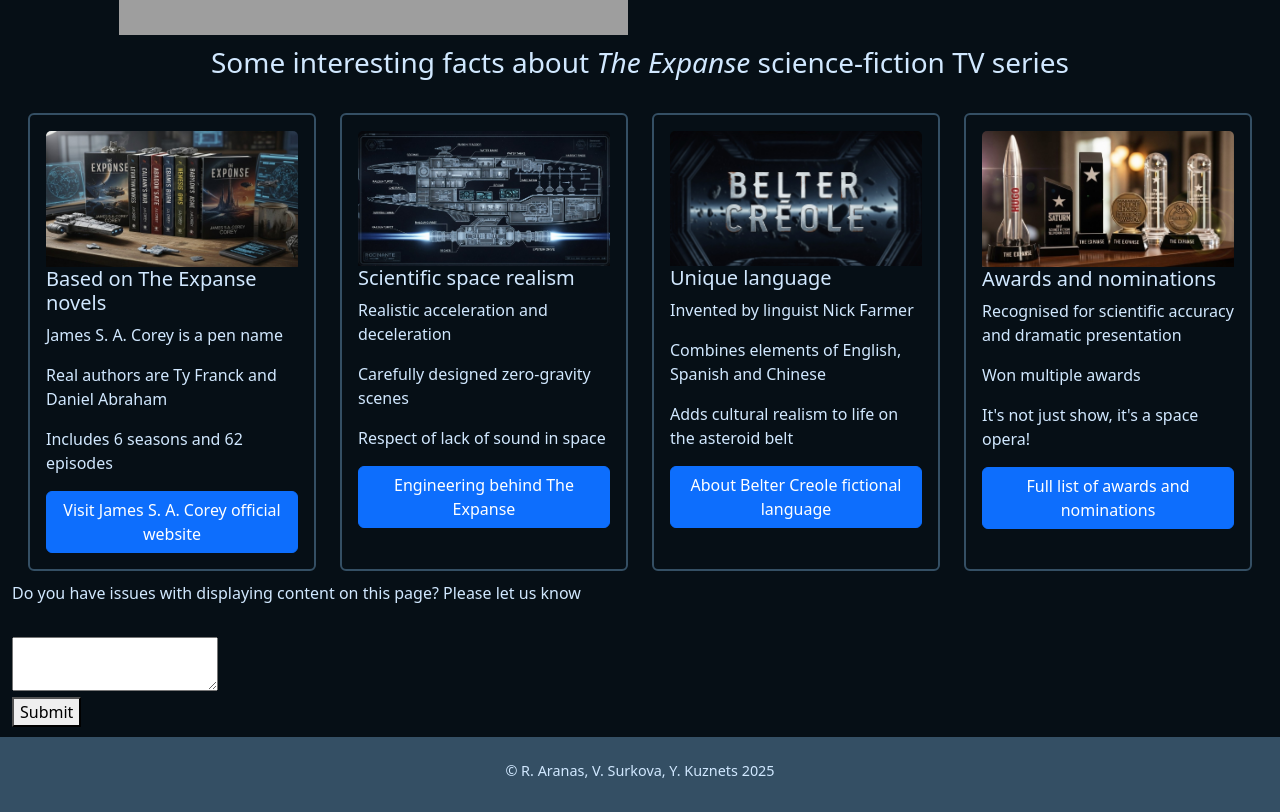
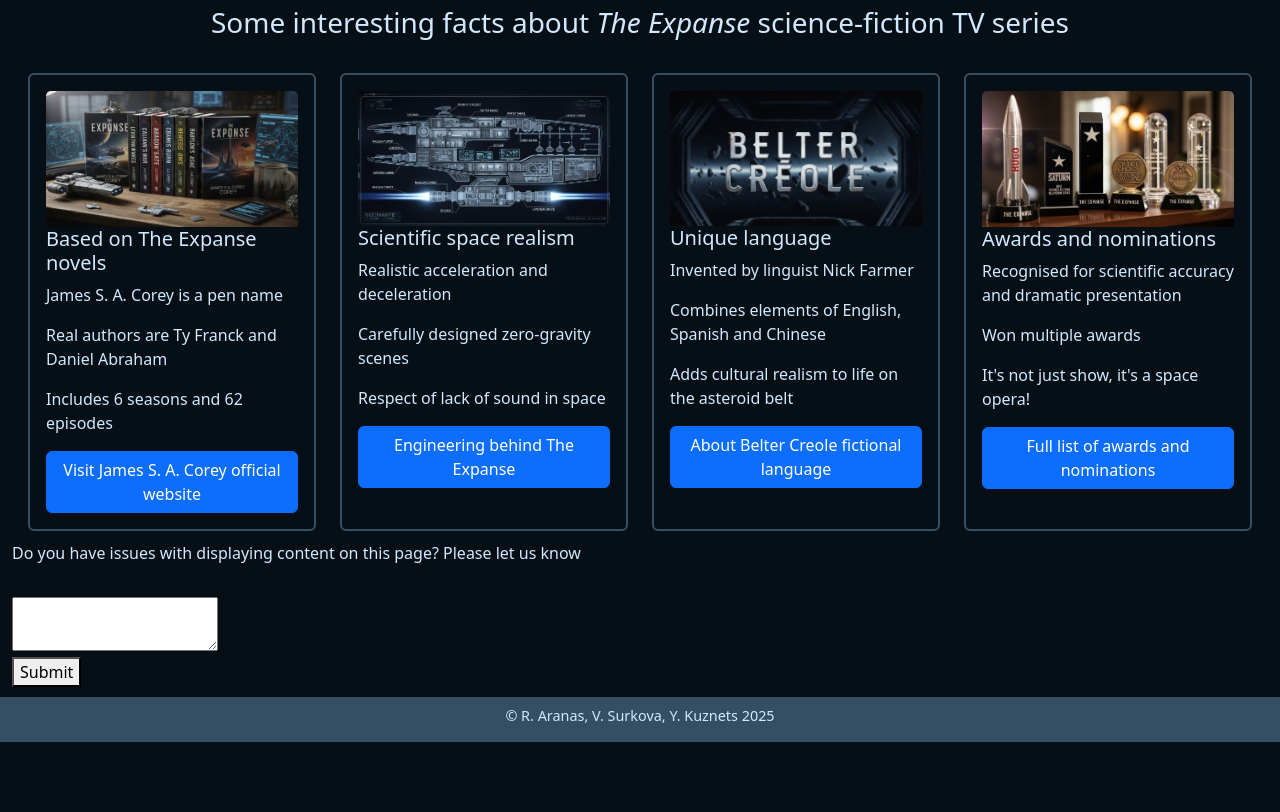
Before and after one commit to rocketryan93-arch/project_draft, a plain HTML site: page movies/movie-v.html in a window 1280 px wide. Shown: the part 969-1781 px from the top of the page. After the commit the page ends 1711 px from the top, so only its background shows below. Drawn offline with nearby package versions, Linux system fonts and the light colour scheme; grey boxes are pictures that could not be loaded.

Commit message:
Add files via upload

```diff
--- a/css/style-v.css
+++ b/css/style-v.css
@@ -1,7 +1,7 @@
 body{
 	background-color:#060F16;
 	color:#d1e8ff;
-	padding-top: 100px;
+	padding-top: 60px;
 }
 
 #header {
@@ -30,10 +30,6 @@ body{
     .row {
         justify-content: space-between;
     }
-
-	#footer {
-        flex-direction: column;
-    }
 }
 
 .card-space{
@@ -47,7 +43,7 @@ body{
 #footer {
     display: flex;
     background: #344F64;
-    padding: 25px 0;
+    padding: 10px 0;
 }
 
 .foot {
```
